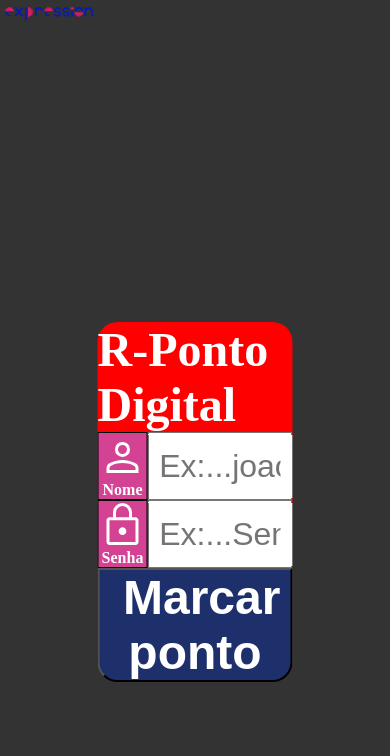
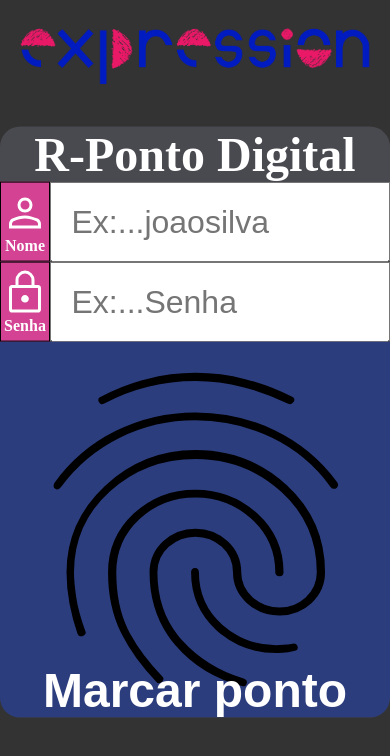
Before and after one commit to GomesRodolfo91/preview_ponto, a plain HTML site: page index.html in a window 390 px wide. Drawn offline with Linux system fonts and the light colour scheme.

Commit message:
versao_mobile

```diff
--- a/css/index.css
+++ b/css/index.css
@@ -73,7 +73,7 @@
     cursor: pointer;
 }
 
-h1{
+#tituloPrincipal{
     font-size: 3em;
 }
 
@@ -84,15 +84,44 @@
 
 
 
-@media screen and (max-width: 450px) {
+@media screen and (max-width: 480px) {
 
     .container {
 
-        width: 50vw;
-        margin: 0 auto;
-        background-color: red;
+        width: 100%;
+        /*margin: 130px 0 auto;    */
         color: white;
-        height: 200px;
+        height: 70%;
+
+    }
+
+    img {
+        width: 100vw;
+
+    }
+
+    button#botaoPonto {
+        background-image: url(../img/fingerprint_FILL0_wght400_GRAD0_opsz48.svg);
+        background-repeat: no-repeat;
+        background-size: contain;
+        height: 100%;
+        border-style: none;
+        background-position: center;
+       /* border-radius: 30%;
+        width: 50%;*/
+        display: flex;
+        align-items: flex-end;
+        justify-content: center;
+
+        }
+
+    #botaoPonto:hover {
+        color: white;
+        cursor:default;
+    }
+
+    form#formulario {
+        height: 100%;
     }
 
 }
--- a/css/principal.css
+++ b/css/principal.css
@@ -158,3 +158,78 @@
     height: 70px;
     fill: white;
 }
+
+@media screen and (max-width: 480px) {
+
+    nav {
+        display: flex;
+        flex-wrap: wrap;
+        width: 100%;
+
+        justify-content: space-around;
+    }
+
+    nav div a{
+        font-size: 4vw;
+    }
+    .containerUsuario {
+
+        width: 100%;
+       margin-top: 30px ;
+        color: white;
+
+
+    }
+
+    img,span {
+        display: none;
+
+
+    }
+    h1#tituloPrincipal , h1#consultaPonto{
+        display: flex;
+        width: 100%;
+
+    }
+    h1#tituloPrincipal::before, h1#consultaPonto::before  {
+        content: " ";
+        background-image: url("../img/expression_simbolo.png");
+        background-repeat: no-repeat;
+        background-size: contain;
+        width: 40px;
+    }
+
+    button#botaoPonto {
+        background-image: url(../img/fingerprint_FILL0_wght400_GRAD0_opsz48.svg);
+        background-repeat: no-repeat;
+        background-size: contain;
+        height: 100%;
+        border-style: none;
+        background-position: center;
+       /* border-radius: 30%;
+        width: 50%;*/
+        display: flex;
+        align-items: flex-end;
+        justify-content: center;
+
+        }
+
+    #botaoPonto:hover {
+        color: white;
+        cursor:default;
+    }
+
+    form#formulario {
+        height: 100%;
+    }
+
+    div#containeTabela {
+        width: 100%;
+        overflow-x: auto;
+    }
+
+    caption{
+        text-align: left;
+    }
+
+}
--- a/index.html
+++ b/index.html
@@ -16,7 +16,7 @@
 <div class="container">
 
     <form method="POST" action="" id="formulario">
-        <h1>R-Ponto Digital</h1>
+        <h1 id="tituloPrincipal">R-Ponto Digital</h1>
         <div>
             <label  for="matricula"><svg class="botoesCadastroUsuario" height="48" viewBox="0 96 960 960" width="48"><path d="M480 575q-66 0-108-42t-42-108q0-66 42-108t108-42q66 0 108 42t42 108q0 66-42 108t-108 42ZM160 896v-94q0-38 19-65t49-41q67-30 128.5-45T480 636q62 0 123 15.5t127.921 44.694q31.301 14.126 50.19 40.966Q800 764 800 802v94H160Zm60-60h520v-34q0-16-9.5-30.5T707 750q-64-31-117-42.5T480 696q-57 0-111 11.5T252 750q-14 7-23 21.5t-9 30.5v34Zm260-321q39 0 64.5-25.5T570 425q0-39-25.5-64.5T480 335q-39 0-64.5 25.5T390 425q0 39 25.5 64.5T480 515Zm0-90Zm0 411Z"/></svg>Nome</label>
             <input type="text"  name="matricula" id="login" placeholder="Ex:...joaosilva" required>
@@ -25,7 +25,7 @@
             <label  for="senha"><svg class="botoesCadastroUsuario" height="48" viewBox="0 96 960 960" width="48"><path d="M220 976q-24.75 0-42.375-17.625T160 916V482q0-24.75 17.625-42.375T220 422h70v-96q0-78.85 55.606-134.425Q401.212 136 480.106 136T614.5 191.575Q670 247.15 670 326v96h70q24.75 0 42.375 17.625T800 482v434q0 24.75-17.625 42.375T740 976H220Zm0-60h520V482H220v434Zm260.168-140Q512 776 534.5 753.969T557 701q0-30-22.668-54.5t-54.5-24.5Q448 622 425.5 646.5t-22.5 55q0 30.5 22.668 52.5t54.5 22ZM350 422h260v-96q0-54.167-37.882-92.083-37.883-37.917-92-37.917Q426 196 388 233.917 350 271.833 350 326v96ZM220 916V482v434Z"/></svg>Senha</label>
             <input type="password"  name="senha" id="senha" placeholder="Ex:...Senha" required>
         </div>
-        <button type="button" onclick="ponto()" name="cadastrar"><i class="material-icons"></i> Marcar ponto </button>
+        <button id="botaoPonto" type="button" onclick="ponto()" name="cadastrar"><i class="material-icons"></i> Marcar ponto </button>
     </form>
 </div>
 
--- a/js/index.js
+++ b/js/index.js
@@ -30,4 +30,7 @@
 function alterarTipo(){
     let tipo = document.getElementById("usarioComum");
     tipo.innerHTML = "Administrador"   ;
+    tipo.style.backgroundColor = "#d34293";
+    tipo.style.color = "white";
+    tipo.style.fontWeight = "bold";
 }
```
Also changed, not shown: paginas/consultas.html (+2 -0 lines), paginas/usuario.html (+1 -1 lines), img/fingerprint_FILL0_wght400_GRAD0_opsz48.svg (added).
